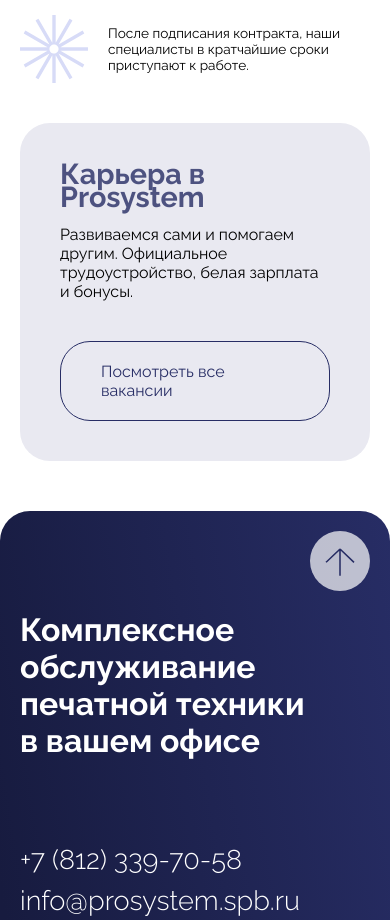
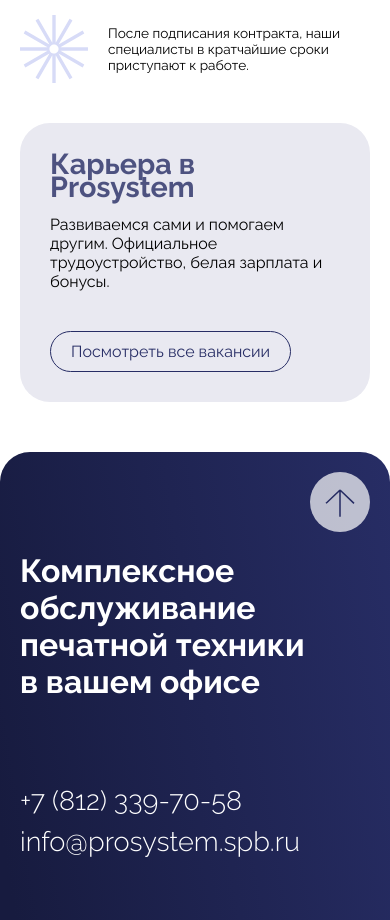
Before and after one commit to TraVv1S/pro-system-lp, a Next.js app: page / in a window 390 px wide. Shown: the part 7700-8620 px from the top of the page. Built offline with nearby package versions, Linux system fonts and the light colour scheme.

Commit message:
fix mobile

```diff
--- a/components/Career/Career.module.scss
+++ b/components/Career/Career.module.scss
@@ -67,7 +67,10 @@
 @media (max-width: 768px) {
     .block {
         margin: 0 20px 50px;
-        padding: 40px;
+        padding: 30px;
+        a {
+            padding: 10px 20px;
+        }
     }
 
 }
```
